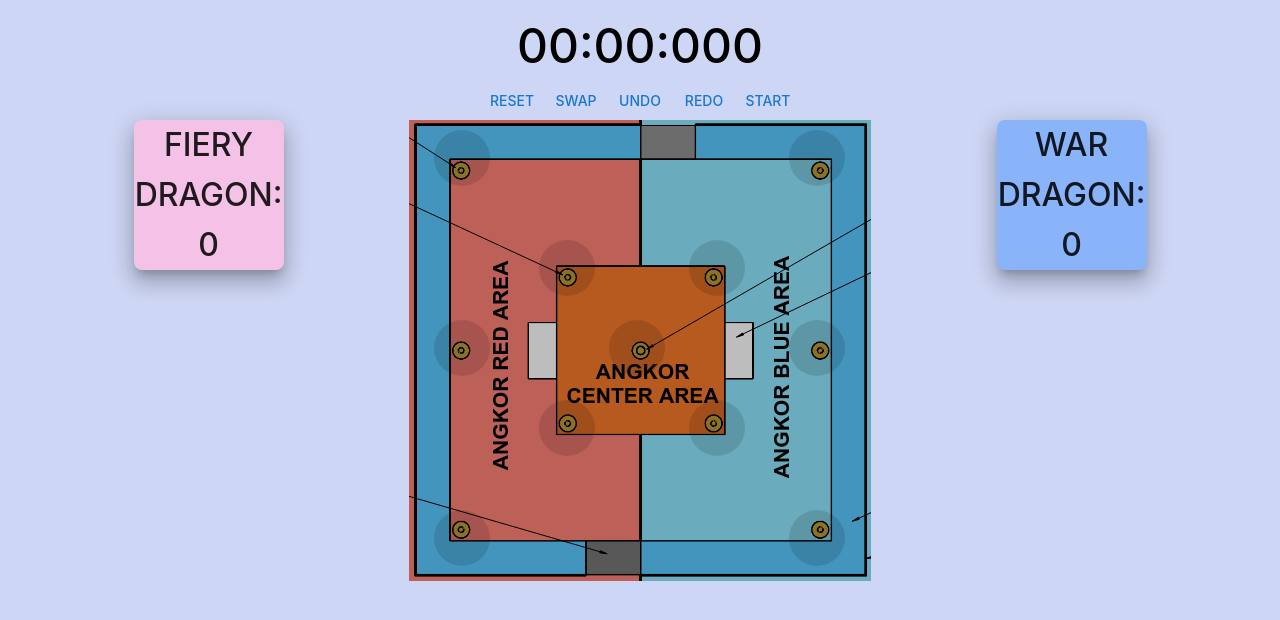
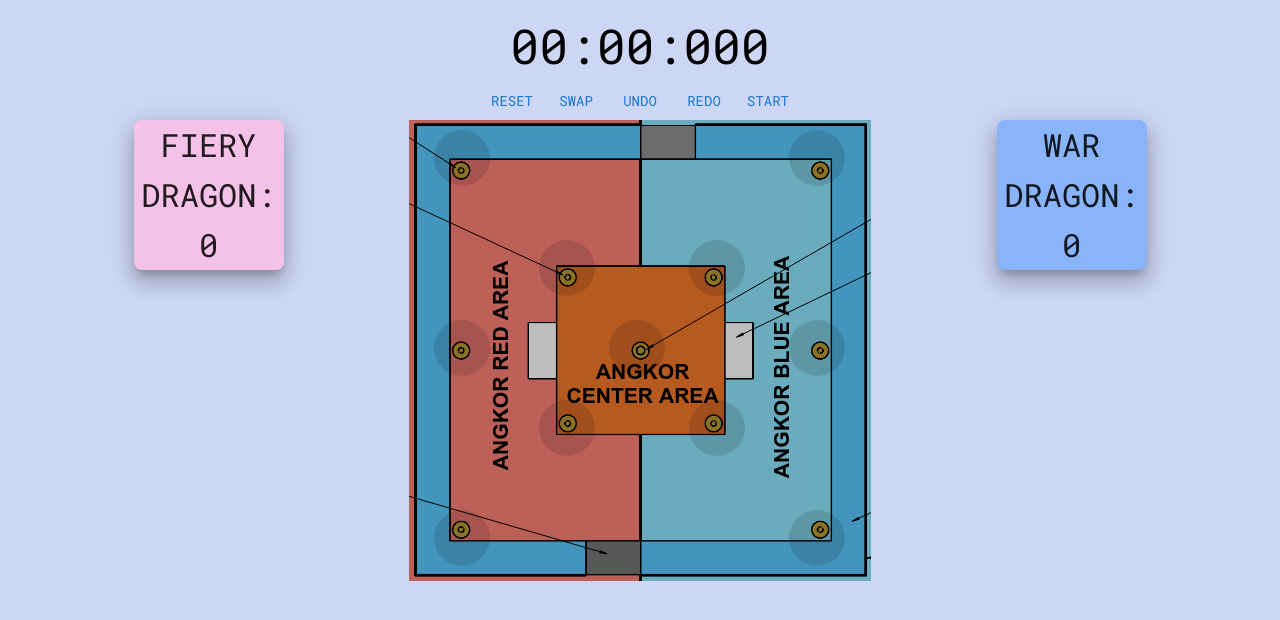
Before and after one commit to nc108x/2023-scoreboard, a React (Create React App) app: page / in a window 1280 px wide. Shown: the top 620 px of the page. Built offline with nearby package versions, Linux system fonts and the light colour scheme.

Commit message:
Change font

```diff
--- a/package.json
+++ b/package.json
@@ -6,7 +6,12 @@
   "dependencies": {
     "@emotion/react": "^11.10.5",
     "@emotion/styled": "^11.10.5",
+    "@fontsource/courier-prime": "^4.5.9",
+    "@fontsource/fira-mono": "^4.5.10",
+    "@fontsource/oxygen-mono": "^4.5.10",
     "@fontsource/roboto": "^4.5.8",
+    "@fontsource/roboto-mono": "^4.5.10",
+    "@fontsource/space-mono": "^4.5.12",
     "@mui/material": "^5.11.8",
     "@testing-library/jest-dom": "^5.16.5",
     "@testing-library/react": "^13.4.0",
--- a/src/Theme.js
+++ b/src/Theme.js
@@ -1,19 +1,13 @@
 import { createTheme } from "@mui/material/styles";
+/* import "@fontsource/fira-mono"; */
+/* import "@fontsource/oxygen-mono"; */
+/* import "@fontsource/courier-prime"; */
+/* import "@fontsource/space-mono"; */
+import "@fontsource/roboto-mono";
 
 const theme = createTheme({
   typography: {
-    fontFamily: [
-      "-apple-system",
-      "BlinkMacSystemFont",
-      '"Segoe UI"',
-      "Roboto",
-      '"Helvetica Neue"',
-      "Arial",
-      "sans-serif",
-      '"Apple Color Emoji"',
-      '"Segoe UI Emoji"',
-      '"Segoe UI Symbol"',
-    ].join(","),
+    fontFamily: "Roboto Mono",
   },
 
   palette: {
```
Also changed, not shown: 1 other file (tests, documents, lock files or other folders).
